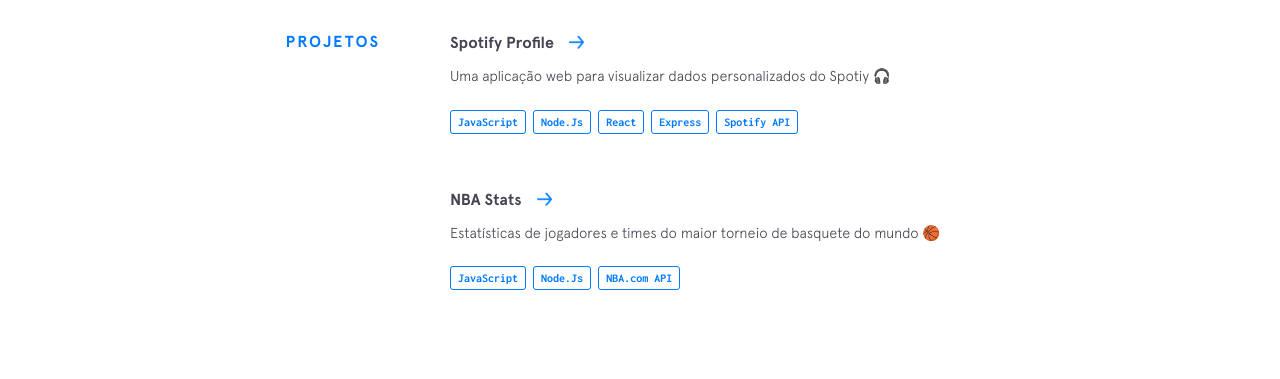
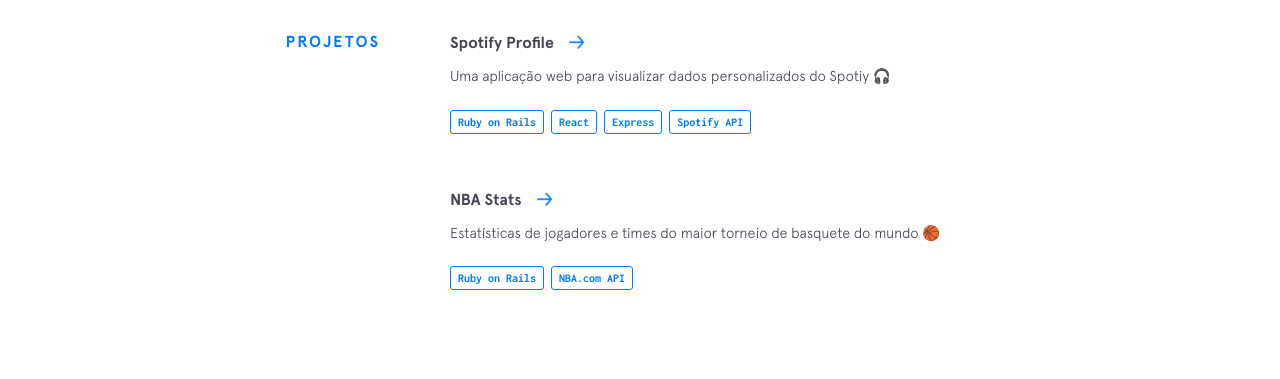
Before and after one commit to teixrepo/my-portfolio, a Jekyll site: the page built from index.html, in a window 1280 px wide. Shown: the part 1464-1843 px from the top of the page. Built offline with Jekyll 4.4.1, drawn with Linux system fonts in a browser that asks for light colours; nearby versions of some CDN libraries.

Commit message:
Update other-projects.yml

```diff
--- a/_data/other-projects.yml
+++ b/_data/other-projects.yml
@@ -3,8 +3,7 @@
   code: https://github.com/teixtarcio/spotify-profile
   description: Uma aplicação web para visualizar dados personalizados do Spotiy 🎧
   used:
-    - thing: JavaScript
-    - thing: Node.Js
+    - thing: Ruby on Rails
     - thing: React
     - thing: Express
     - thing: Spotify API
@@ -14,6 +13,5 @@
   code: https://github.com/teixtarcio/nba-stats
   description: Estatísticas de jogadores e times do maior torneio de basquete do mundo 🏀
   used:
-    - thing: JavaScript
-    - thing: Node.Js
+    - thing: Ruby on Rails
     - thing: NBA.com API
```
